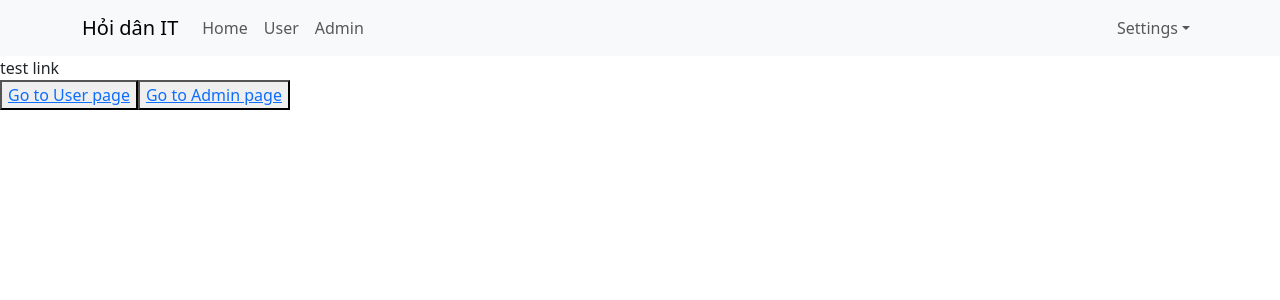
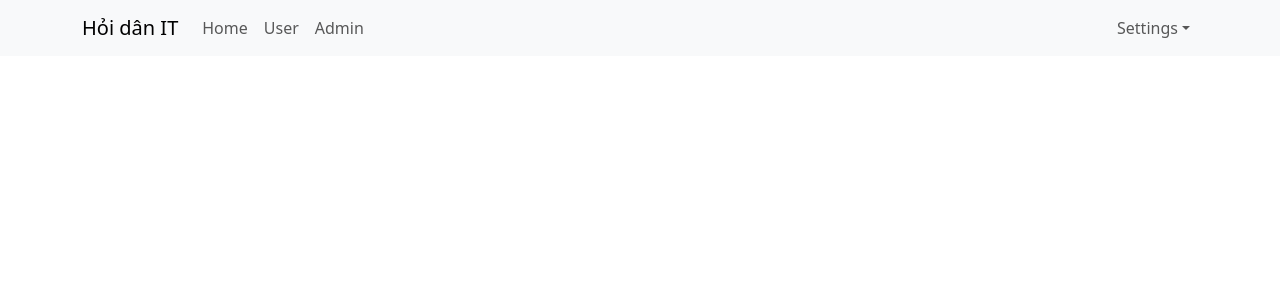
Before and after one commit to TanPham2808/ReactJS_Learning, a React (Create React App) app: page / in a window 1280 px wide. Shown: the top 300 px of the page. Built offline with nearby package versions, Linux system fonts and the light colour scheme.

Commit message:
Video #49: Kỹ thuật Nested Routes - Share ‘dữ liệu HTML’ (phần dùng chung) giữa các Routes, chúng ta sử dụng component Outlet)

```diff
--- a/src/App.js
+++ b/src/App.js
@@ -1,21 +1,20 @@
 import './App.scss';
 import Header from './component/Header/Header';
-import { Link } from "react-router-dom";
+import { Outlet } from "react-router-dom";
 
 const App = () => {
 
   return (
     <div className="app-container">
-      <Header />
-      <div>
-        test link
-        <div>
-          <button>
-            <Link to="/users">Go to User page</Link>
-          </button>
-          <button>
-            <Link to="/admins">Go to Admin page</Link>
-          </button>
+      <div className='header-container'>
+        <Header />
+      </div>
+      <div className='main-container'>
+        <div className='sidenav-container'>
+
+        </div>
+        <div className='app-content'>
+          <Outlet />
         </div>
       </div>
     </div>
--- a/src/index.js
+++ b/src/index.js
@@ -18,9 +18,10 @@
     {/* <React.StrictMode> */}
     <BrowserRouter>
       <Routes>
-        <Route path="/" element={<App />} />
-        <Route path="users" element={<User />} />
-        <Route path="admins" element={<Admin />} />
+        <Route path="/" element={<App />}>
+          <Route path="users" element={<User />} />
+          <Route path="admins" element={<Admin />} />
+        </Route>
       </Routes>
     </BrowserRouter>
     {/* </React.StrictMode> */}
```
